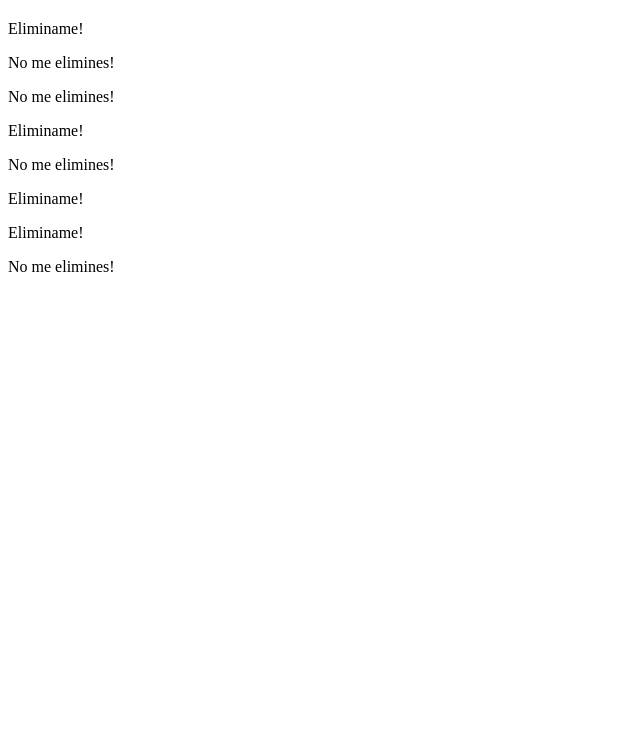
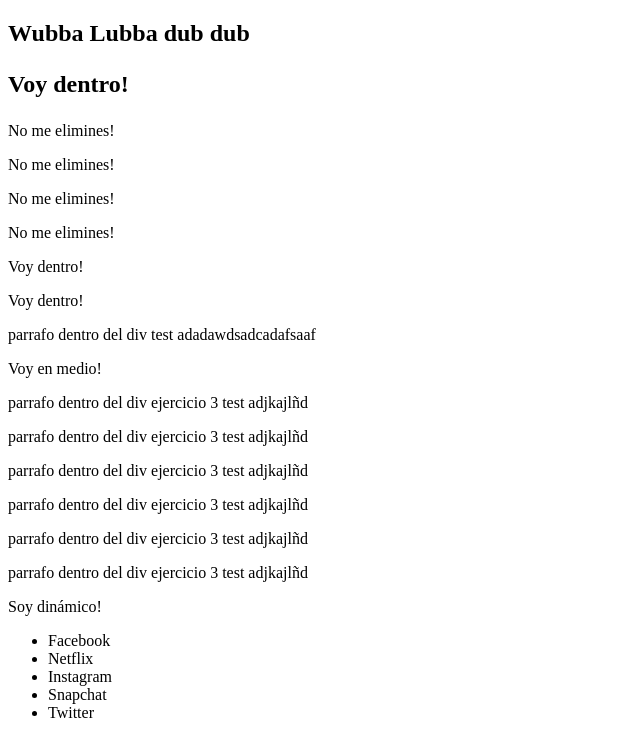
Before and after one commit to garciacal/Proyecto_2_JS, a plain HTML site: page ejercicios-DOM/ejercicio_2/index.html in a window 1280 px wide. Shown: the whole page, without its empty margins (0-640 px from the left). Drawn offline with Linux system fonts and the light colour scheme.

Commit message:
ejercicio 2 listo + 3.1

```diff
--- a/ejercicios-DOM/ejercicio_1/index.html
+++ b/ejercicios-DOM/ejercicio_1/index.html
@@ -8,7 +8,7 @@
 
 <body>
     <button class="showme">Pillame!</button>
-		<h1 id="pillado">Aqui estoy 8)</h1>
+		<h1 id="pillado">Aqui estoy 8</h1>
 		<p>Soy el power ranger Amarillo</p>
     <p>Soy el power ranger Rojo</p>
     <p>Soy el power ranger Azul</p>
@@ -23,4 +23,6 @@
     <span data-function="testMe">Morty</span>
 </body>
 
+<script src="index.js"></script>
+
 </html>
--- a/ejercicios-DOM/ejercicio_2/index.html
+++ b/ejercicios-DOM/ejercicio_2/index.html
@@ -20,4 +20,7 @@
     <div class="fn-insert-here"></div>
     <div class="fn-insert-here"></div>
   </body>
+
+  <script src="index.js"></script>
+
 </html>
--- a/ejercicios-DOM/ejercicio_2/index.js
+++ b/ejercicios-DOM/ejercicio_2/index.js
@@ -1,17 +1,72 @@
 //2.1 Inserta dinamicamente en un html un div vacio con javascript.
+
+const divnuevo = document.createElement("div");
+document.body.appendChild(divnuevo);
 
 //2.2 Inserta dinamicamente en un html un div que contenga una p con javascript.
 
+const divp = document.createElement("div");
+const p = document.createElement("p");
+p.textContent = "parrafo dentro del div test adadawdsadcadafsaaf";
+divp.appendChild(p);
+document.body.appendChild(divp);
+
 //2.3 Inserta dinamicamente en un html un div que contenga 6 p utilizando un loop con javascript.
+
+const divp2 = document.createElement("div");
+
+for (let i = 1; i <= 6; i++) {
+  const p2 = document.createElement("p");
+  p2.textContent = "parrafo dentro del div ejercicio 3 test adjkajlñd";
+  divp2.appendChild(p2);
+}
+
+document.body.appendChild(divp2);
 
 //2.4 Inserta dinamicamente con javascript en un html una p con el texto 'Soy dinámico!'.
 
+const pdinamico = document.createElement("p")
+pdinamico.textContent = "Soy dinámico!"
+document.body.appendChild(pdinamico);
+
 //2.5 Inserta en el h2 con la clase .fn-insert-here el texto 'Wubba Lubba dub dub'.
 
-//2.6 Basandote en el siguiente array crea una lista ul > li con los textos del array. const apps = ['Facebook', 'Netflix', 'Instagram', 'Snapchat', 'Twitter'];
+const h2 = document.querySelector(".fn-insert-here");
+h2.textContent = "Wubba Lubba dub dub";
+
+//2.6 Basandote en el siguiente array crea una lista ul > li con los textos del array.
+
+const apps = ['Facebook', 'Netflix', 'Instagram', 'Snapchat', 'Twitter'];
+const ul = document.createElement("ul");
+
+for (let i = 0; i < apps.length; i++) {
+  const li = document.createElement("li");
+  li.textContent = apps[i];
+  ul.appendChild(li);
+}
+
+document.body.appendChild(ul);
 
 //2.7 Elimina todos los nodos que tengan la clase .fn-remove-me
 
+const eliminanodos = document.querySelectorAll(".fn-remove-me");
+
+eliminanodos.forEach(nodo => {
+  nodo.parentNode.removeChild(nodo);
+});
+
 //2.8 Inserta una p con el texto 'Voy en medio!' entre los dos div. Recuerda que no solo puedes insertar elementos con .appendChild.
 
+const pmedio = document.createElement("p")
+pmedio.textContent = "Voy en medio!"
+document.body.insertBefore(pmedio, divp2);
+
 // 2.9 Inserta p con el texto 'Voy dentro!', dentro de todos los div con la clase .fn-insert-here
+
+const pdentro = document.querySelectorAll(".fn-insert-here");
+
+pdentro.forEach(div => {
+  const pdentro = document.createElement("p");
+  pdentro.textContent = "Voy dentro!";
+  div.appendChild(pdentro);
+});
```
Also changed, not shown: ejercicios-DOM/ejercicio_1/index.js (+4 -4 lines), ejercicios-DOM/ejercicio_3/index.html (+3 -0 lines), ejercicios-DOM/ejercicio_3/index.js (+11 -1 lines).
